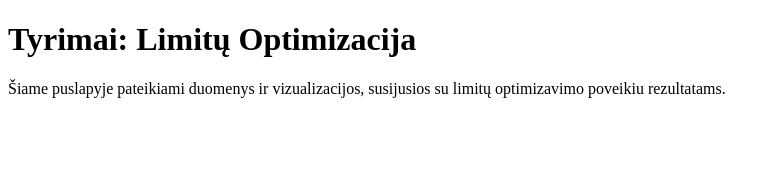
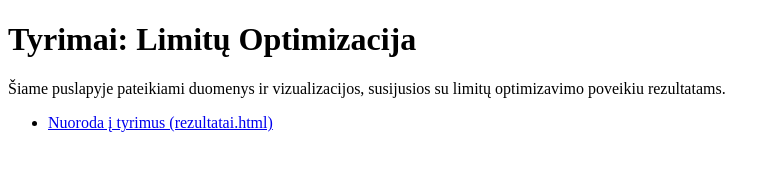
Before and after one commit to linaslaz/tyrimai, a plain HTML site: page index.html in a window 1280 px wide. Shown: the whole page, without its empty margins (0-780 px from the left). Drawn offline with Linux system fonts and the light colour scheme.

Commit message:
Add files via upload

```diff
--- a/index.html
+++ b/index.html
@@ -8,5 +8,9 @@
 <body>
   <h1>Tyrimai: Limitų Optimizacija</h1>
   <p>Šiame puslapyje pateikiami duomenys ir vizualizacijos, susijusios su limitų optimizavimo poveikiu rezultatams.</p>
+
+  <ul>
+    <li><a href="rezultatai.html">Nuoroda į tyrimus (rezultatai.html)</a></li>
+  </ul>
 </body>
 </html>
```
